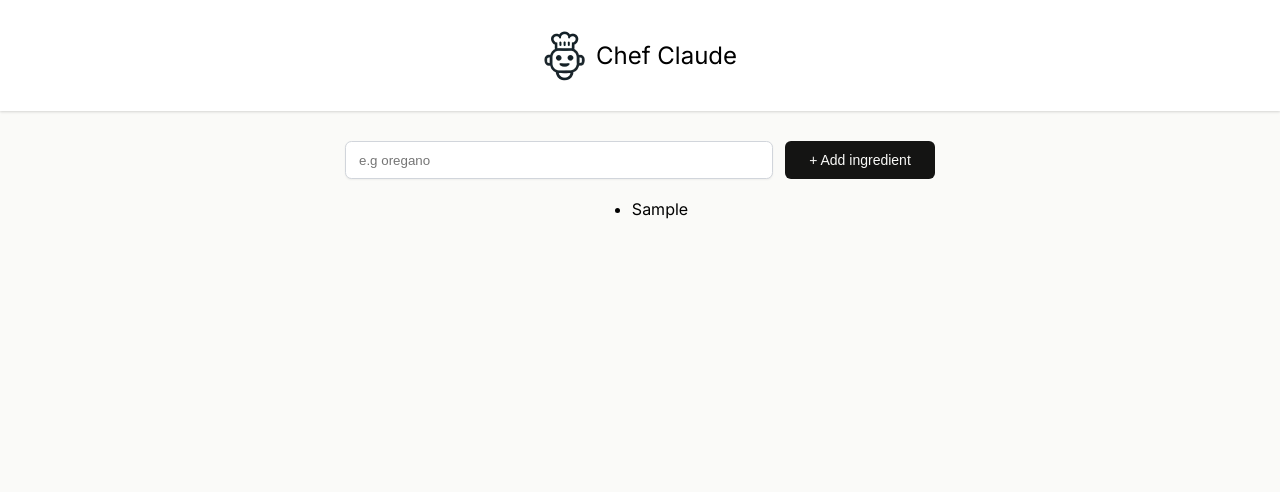
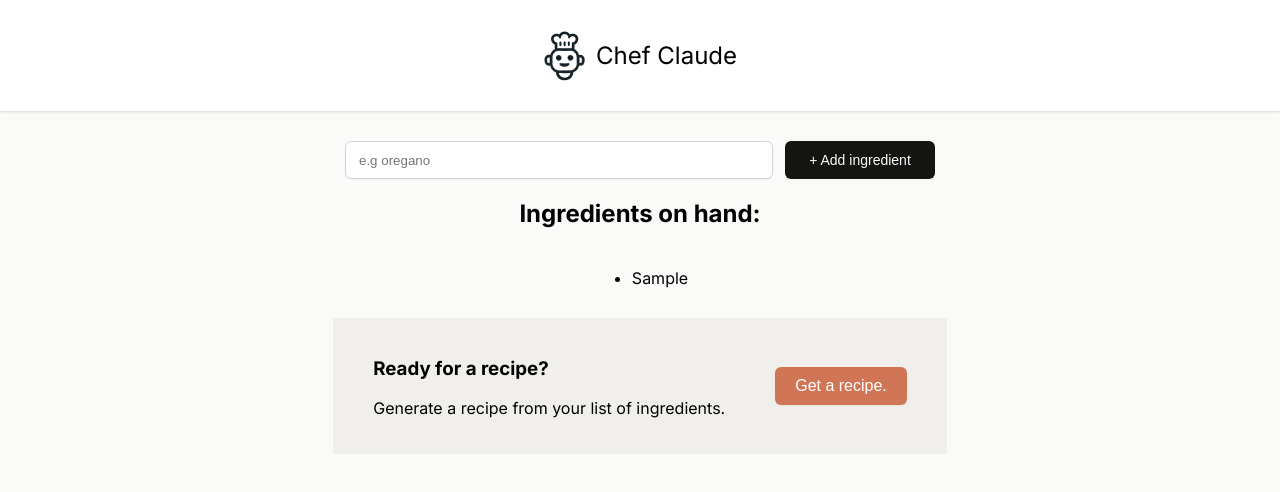
Before and after one commit to joackimgr/Chef-Claude, a React (Vite) app: page / in a window 1280 px wide. Both pictures are taken after typing "Sample" into the empty fields and a click on the input "+ Add ingredient". Shown: the top 492 px of the page. Built offline with nearby package versions, Linux system fonts and the light colour scheme.

Commit message:
Added a heading and a Get a recipe button that will get displayed only when the ingredients array's length is bigger than 0

```diff
--- a/src/components/Main.jsx
+++ b/src/components/Main.jsx
@@ -22,9 +22,19 @@
                 />
                 <input type="submit" value="+ Add ingredient"/>
             </form>
-            <ul className='ingredientsList'>
-                {ingredientsListItems}
-            </ul>
+            {ingredients.length > 0 ? <section>
+                <h2>Ingredients on hand:</h2>
+                <ul className='ingredientsList' aria-live='polite'>
+                    {ingredientsListItems}
+                </ul>
+                <div className="getRecipeContainer">
+                    <div className='generateRecipeText'>
+                        <h3>Ready for a recipe?</h3>
+                        <p>Generate a recipe from your list of ingredients.</p>
+                    </div>
+                    <button>Get a recipe.</button>
+                </div>
+            </section> : null}
         </main>
     )
 }
```
